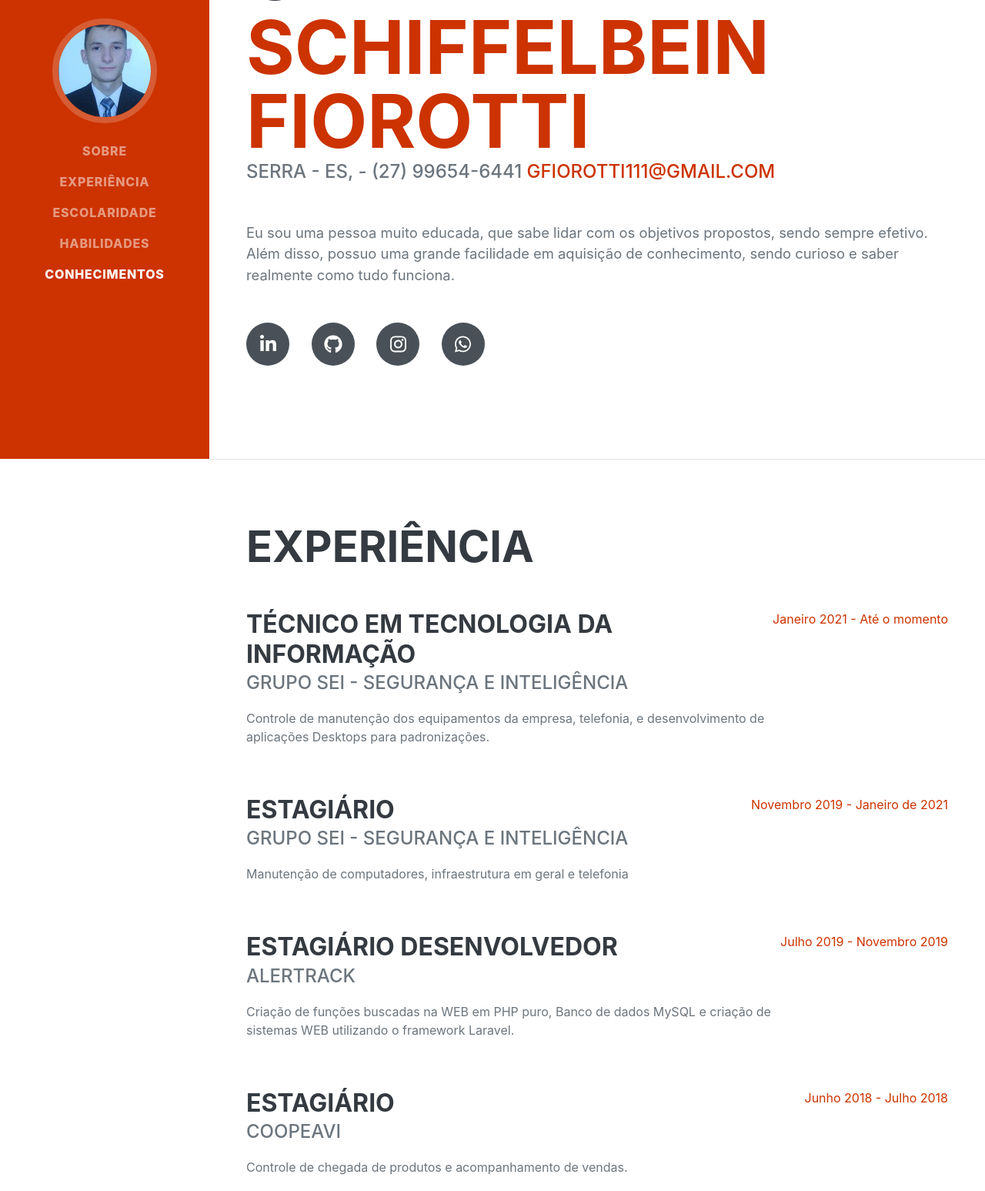
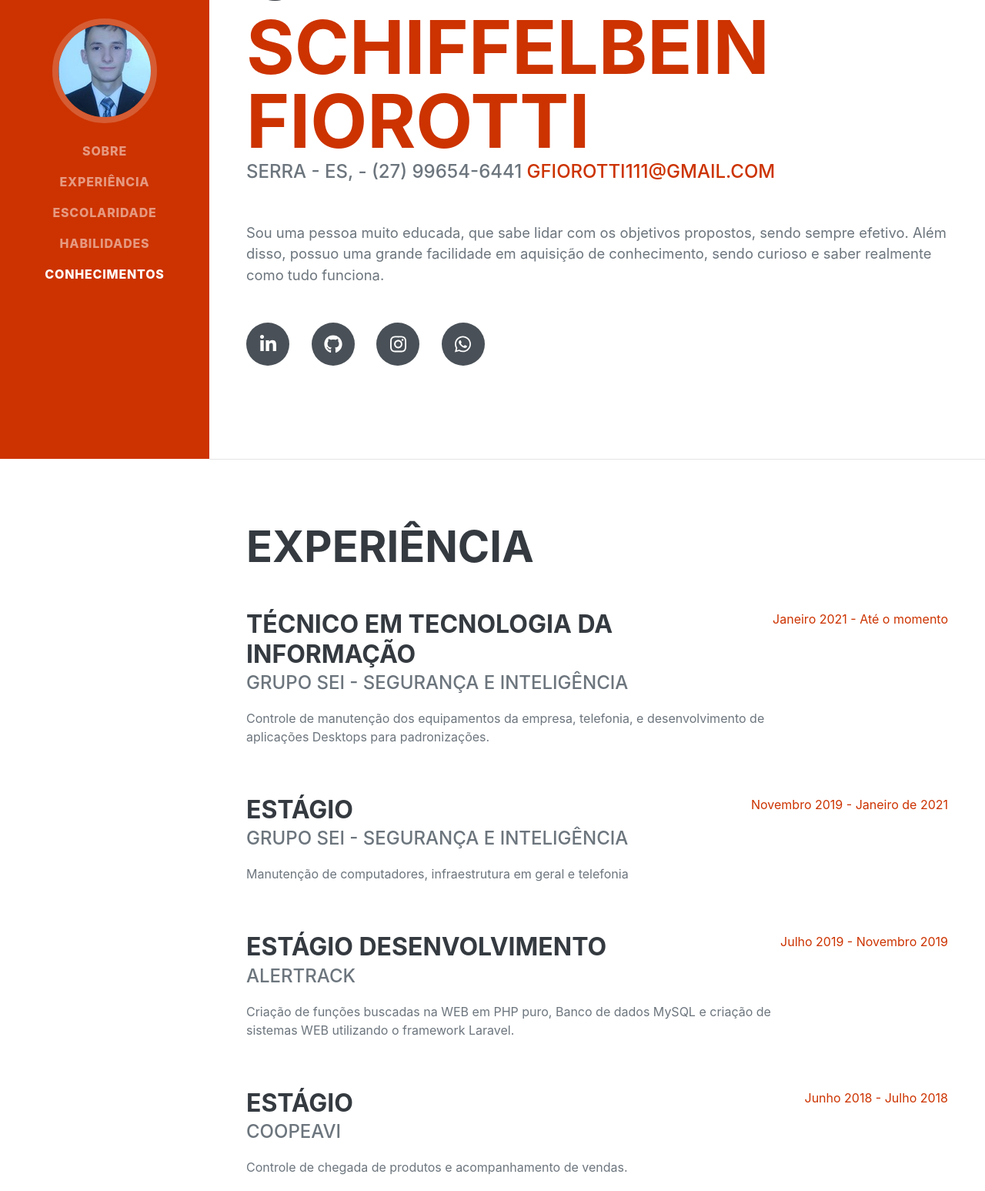
Before and after one commit to GhabrielFiorotti/curriculo, a website: page index.html in a window 1280 px wide. Shown: the part 204-1751 px from the top of the page at 77% size. Drawn offline with nearby package versions, Linux system fonts and the light colour scheme; a web font is replaced by a local one.

Commit message:
Mudança de estagiário par aestágio

```diff
--- a/index.html
+++ b/index.html
@@ -45,7 +45,7 @@
                         Serra - ES, - (27) 99654-6441
                         <a href="mailto:gfiorotti111@gmail.com">gfiorotti111@gmail.com</a>
                     </div>
-                    <p class="lead mb-5">Eu sou uma pessoa muito educada, que sabe lidar com os objetivos propostos, sendo sempre efetivo. Além disso, possuo uma grande facilidade em aquisição de conhecimento, sendo curioso e saber realmente como tudo funciona.</p>
+                    <p class="lead mb-5">Sou uma pessoa muito educada, que sabe lidar com os objetivos propostos, sendo sempre efetivo. Além disso, possuo uma grande facilidade em aquisição de conhecimento, sendo curioso e saber realmente como tudo funciona.</p>
                     <div class="social-icons">
                         <a class="social-icon" target="_blank" href="https://www.linkedin.com/in/ghabriel-fiorotti-003292166/"><i class="fab fa-linkedin-in"></i></a>
                         <a class="social-icon" target="_blank" href="https://github.com/GhabrielFiorotti"><i class="fab fa-github"></i></a>
@@ -70,7 +70,7 @@
                     </div>
                     <div class="d-flex flex-column flex-md-row justify-content-between mb-5">
                         <div class="flex-grow-1">
-                            <h3 class="mb-0">Estagiário</h3>
+                            <h3 class="mb-0">Estágio</h3>
                             <div class="subheading mb-3">Grupo SEI - Segurança e Inteligência</div>
                             <p>Manutenção de computadores, infraestrutura em geral e telefonia</p>
                         </div>
@@ -78,7 +78,7 @@
                     </div>
                     <div class="d-flex flex-column flex-md-row justify-content-between mb-5">
                         <div class="flex-grow-1">
-                            <h3 class="mb-0">Estagiário desenvolvedor</h3>
+                            <h3 class="mb-0">Estágio desenvolvimento</h3>
                             <div class="subheading mb-3">Alertrack</div>
                             <p>Criação de funções buscadas na WEB em PHP puro, Banco de dados MySQL e criação de sistemas WEB utilizando o framework Laravel.</p>
                         </div>
@@ -86,7 +86,7 @@
                     </div>
                     <div class="d-flex flex-column flex-md-row justify-content-between mb-5">
                         <div class="flex-grow-1">
-                            <h3 class="mb-0">Estagiário</h3>
+                            <h3 class="mb-0">Estágio</h3>
                             <div class="subheading mb-3">Coopeavi</div>
                             <p>Controle de chegada de produtos e acompanhamento de vendas.</p>
                         </div>
```
